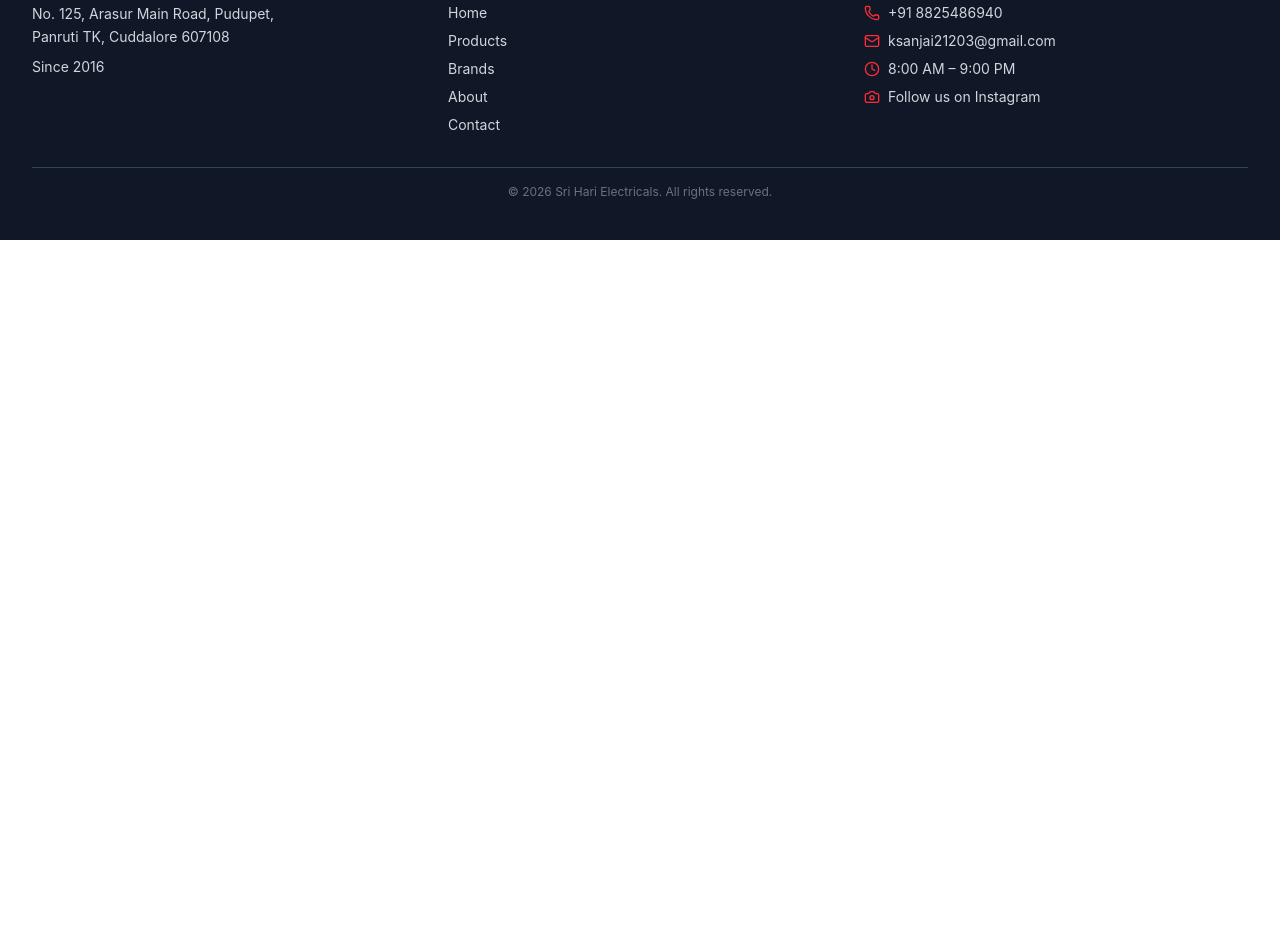
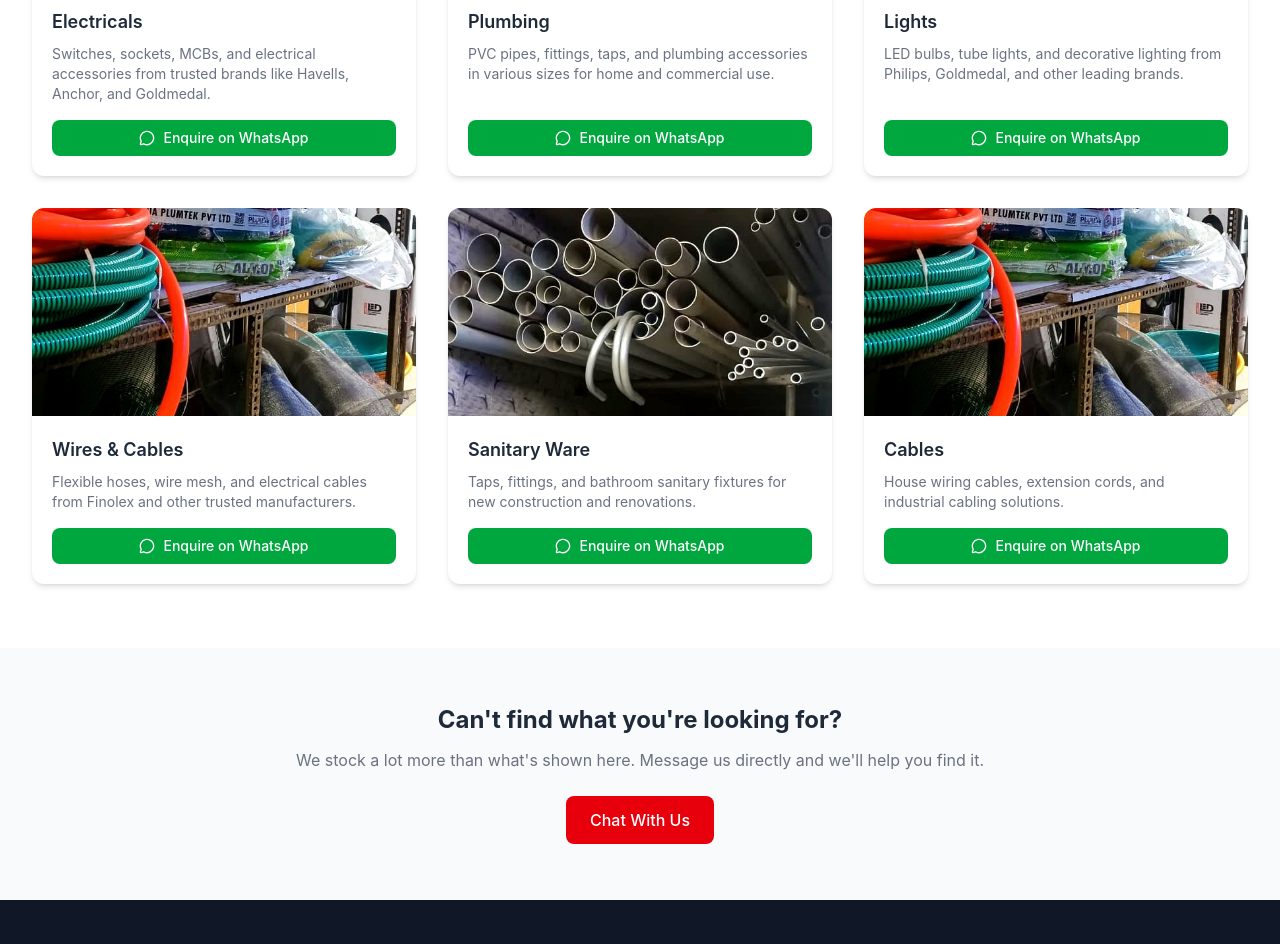
Before and after one commit to rajkumar-work-in/srihari-electricals-frontend, a React (Vite) app: page /products in a window 1280 px wide. Shown: the part 560-1504 px from the top of the page. Before the commit the page ends 800 px from the top, so only its background shows below. Built offline with nearby package versions, Linux system fonts and the light colour scheme.

Commit message:
created products page

```diff
--- a/src/pages/Products.jsx
+++ b/src/pages/Products.jsx
@@ -1,9 +1,122 @@
+import { MessageCircle } from "lucide-react";
+
+import electricalsImg from "../assets/images/category-electricals.jpg";
+import plumbingImg from "../assets/images/category-plumbing.jpg";
+import lightsImg from "../assets/images/category-lights.jpg";
+import wiresImg from "../assets/images/category-wires.jpg";
+
 function Products() {
+  const categories = [
+    {
+      name: "Electricals",
+      img: electricalsImg,
+      desc: "Switches, sockets, MCBs, and electrical accessories from trusted brands like Havells, Anchor, and Goldmedal.",
+    },
+    {
+      name: "Plumbing",
+      img: plumbingImg,
+      desc: "PVC pipes, fittings, taps, and plumbing accessories in various sizes for home and commercial use.",
+    },
+    {
+      name: "Lights",
+      img: lightsImg,
+      desc: "LED bulbs, tube lights, and decorative lighting from Philips, Goldmedal, and other leading brands.",
+    },
+    {
+      name: "Wires & Cables",
+      img: wiresImg,
+      desc: "Flexible hoses, wire mesh, and electrical cables from Finolex and other trusted manufacturers.",
+    },
+    {
+      name: "Sanitary Ware",
+      img: plumbingImg,
+      desc: "Taps, fittings, and bathroom sanitary fixtures for new construction and renovations.",
+    },
+    {
+      name: "Cables",
+      img: wiresImg,
+      desc: "House wiring cables, extension cords, and industrial cabling solutions.",
+    },
+  ];
+
+  const whatsappLink = (category) =>
+    `https://wa.me/918825486940?text=${encodeURIComponent(
+      `Hi, I'm interested in ${category} products at Sri Hari Electricals`
+    )}`;
+
   return (
-    <section className="py-20 text-center">
-      <h1 className="text-2xl font-bold text-gray-800">Products</h1>
-      <p className="text-gray-500 mt-2">Products content coming soon</p>
-    </section>
+    <div>
+      {/* Page Header */}
+      <section className="bg-gray-900 py-14">
+        <div className="max-w-7xl mx-auto px-4 sm:px-6 lg:px-8 text-center">
+          <h1 className="text-3xl md:text-4xl font-bold text-white">
+            Our Products
+          </h1>
+          <p className="text-gray-400 mt-3 max-w-2xl mx-auto">
+            From electricals to plumbing, we stock everything you need for
+            your home or project — all genuine, all reliable.
+          </p>
+        </div>
+      </section>
+
+      {/* Category Grid */}
+      <section className="max-w-7xl mx-auto px-4 sm:px-6 lg:px-8 py-16">
+        <div className="grid grid-cols-1 sm:grid-cols-2 lg:grid-cols-3 gap-8">
+          {categories.map((cat) => (
+            <div
+              key={cat.name}
+              className="rounded-xl overflow-hidden shadow-md hover:shadow-xl transition-shadow bg-white flex flex-col"
+            >
+              <div className="h-52 overflow-hidden">
+                <img
+                  src={cat.img}
+                  alt={cat.name}
+                  className="w-full h-full object-cover"
+                />
+              </div>
+              <div className="p-5 flex flex-col flex-1">
+                <h3 className="font-semibold text-gray-800 text-lg mb-2">
+                  {cat.name}
+                </h3>
+                <p className="text-sm text-gray-500 mb-4 flex-1">
+                  {cat.desc}
+                </p>
+                <a
+                  href={whatsappLink(cat.name)}
+                  target="_blank"
+                  rel="noopener noreferrer"
+                  className="inline-flex items-center justify-center gap-2 bg-green-600 hover:bg-green-700 text-white px-4 py-2 rounded-lg text-sm font-medium transition-colors"
+                >
+                  <MessageCircle size={16} />
+                  Enquire on WhatsApp
+                </a>
+              </div>
+            </div>
+          ))}
+        </div>
+      </section>
+
+      {/* Bottom CTA */}
+      <section className="bg-gray-50 py-14">
+        <div className="max-w-3xl mx-auto px-4 text-center">
+          <h2 className="text-xl md:text-2xl font-bold text-gray-800 mb-3">
+            Can't find what you're looking for?
+          </h2>
+          <p className="text-gray-500 mb-6">
+            We stock a lot more than what's shown here. Message us directly
+            and we'll help you find it.
+          </p>
+          <a
+            href="https://wa.me/918825486940"
+            target="_blank"
+            rel="noopener noreferrer"
+            className="inline-block bg-red-600 hover:bg-red-700 text-white px-6 py-3 rounded-lg font-medium transition-colors"
+          >
+            Chat With Us
+          </a>
+        </div>
+      </section>
+    </div>
   );
 }
 
```
